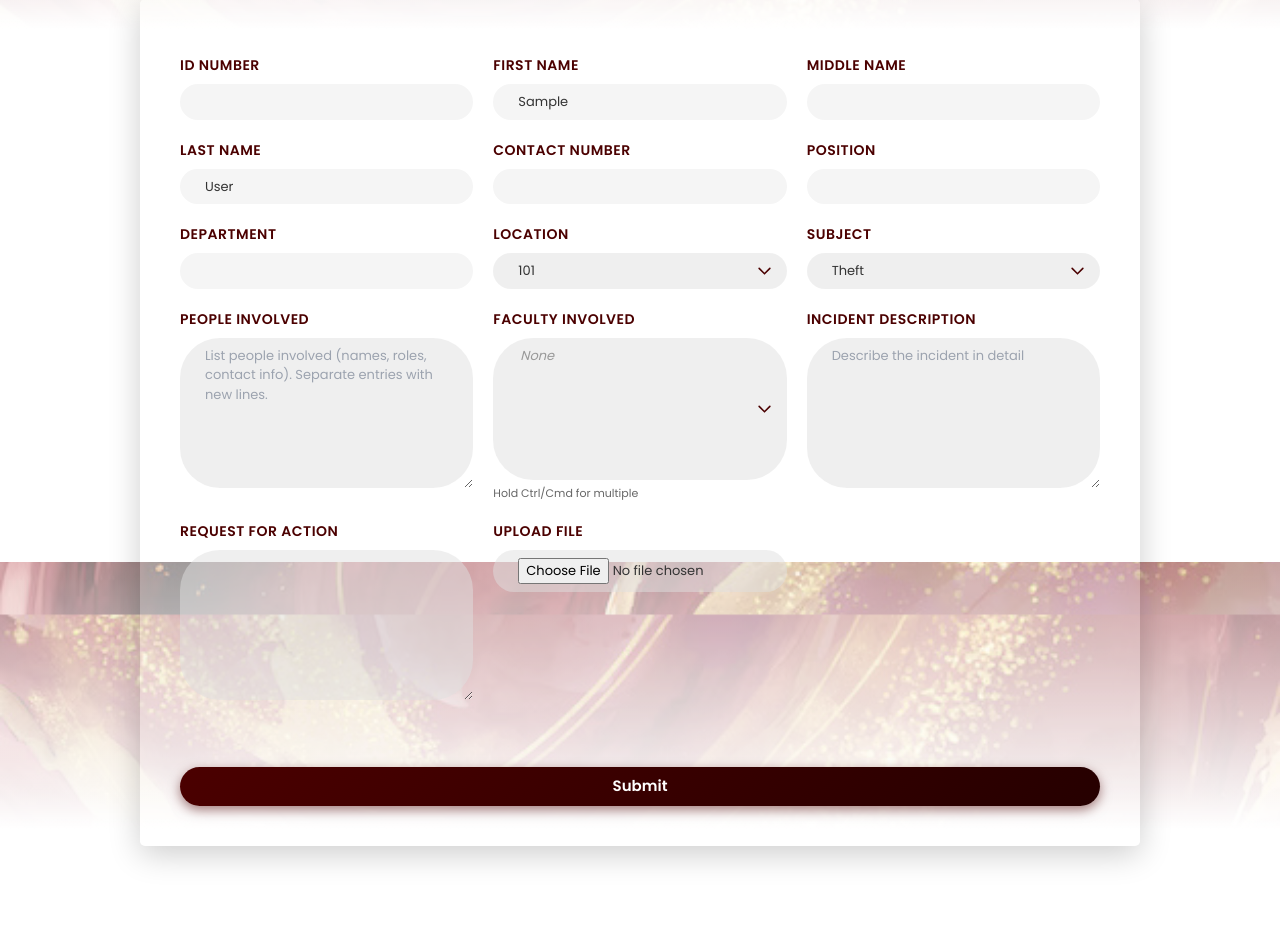
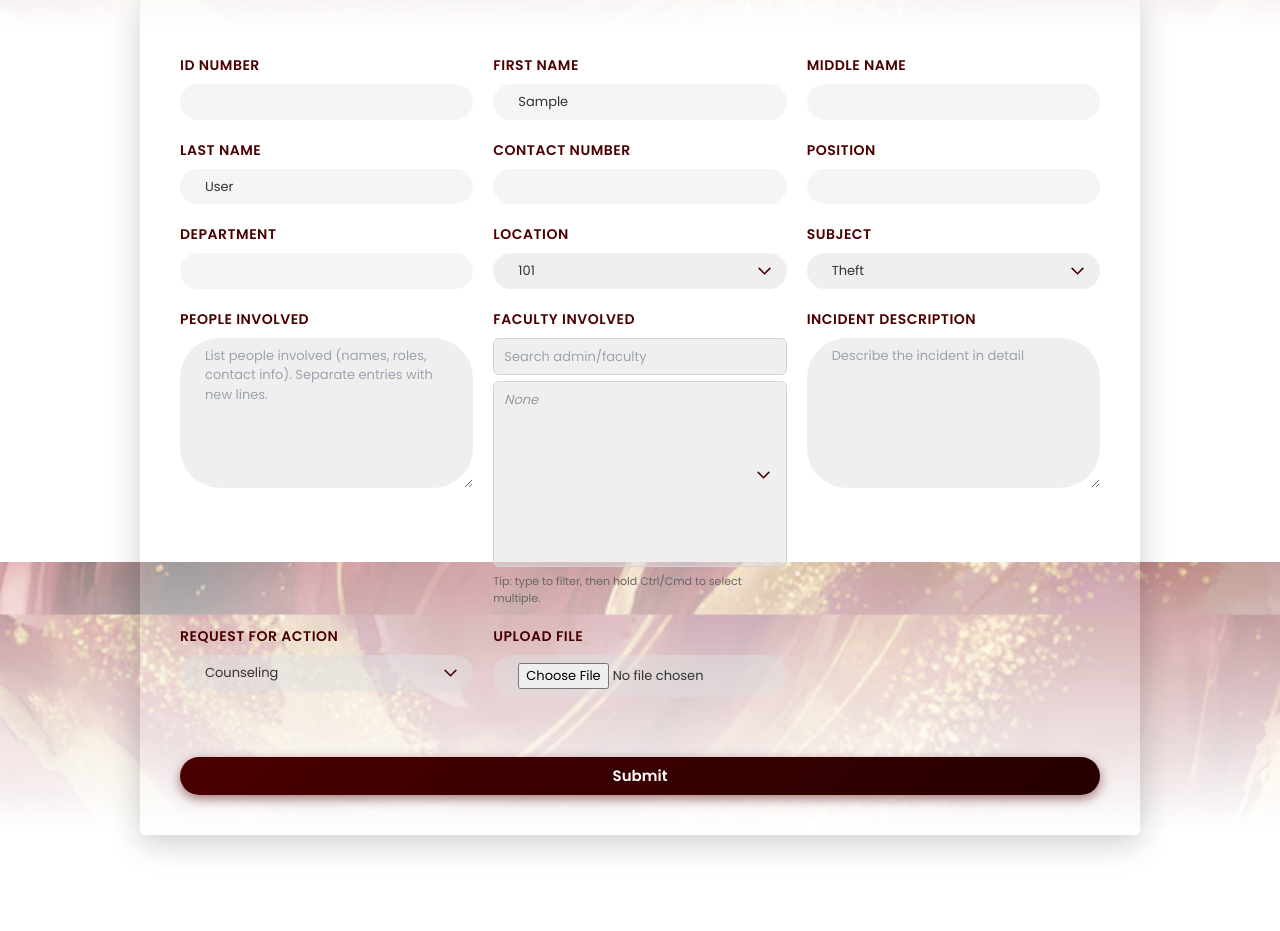
Before and after one commit to sh3ki/ISSC, a Django app: page /incidents/forms in a window 1280 px wide. Shown: the part 238-1169 px from the top of the page. Run offline with Django 5.2, Linux system fonts and the light colour scheme; the visitor is signed in with stand-in values (Sample User, id 1); data comes from the database, SQL or seed files in the repository; some libraries are stand-ins or nearby versions.

Commit message:
Update forms.html

```diff
--- a/issc/main/templates/incident/forms.html
+++ b/issc/main/templates/incident/forms.html
@@ -146,13 +146,16 @@
 
             <div class="form-field faculty-involved">
                 <label>Faculty Involved</label>
-                <select name="faculty_involved" id="faculty-involved" multiple size="6">
-                    <option value="" style="font-style:italic;color:#999;">None</option>
-                    {% for faculty in faculty_users %}
-                        <option value="{{ faculty.id }}">{{ faculty.first_name }} {{ faculty.last_name }} ({{ faculty.id_number }})</option>
-                    {% endfor %}
-                </select>
-                <small style="color:#666;font-size:11px;display:block;margin-top:4px;">Hold Ctrl/Cmd for multiple</small>
+                <div style="display:flex;flex-direction:column;gap:6px;">
+                    <input type="text" id="faculty-involved-search" placeholder="Search admin/faculty" aria-label="Search admin or faculty" style="padding:8px 10px;border:1px solid #d1d5db;border-radius:6px;">
+                    <select name="faculty_involved" id="faculty-involved" multiple size="8" style="width:100%;padding:8px;border:1px solid #d1d5db;border-radius:6px;">
+                        <option value="" style="font-style:italic;color:#999;">None</option>
+                        {% for faculty in faculty_users %}
+                            <option value="{{ faculty.id }}">{{ faculty.first_name }} {{ faculty.last_name }} ({{ faculty.id_number }})</option>
+                        {% endfor %}
+                    </select>
+                    <small style="color:#666;font-size:11px;display:block;">Tip: type to filter, then hold Ctrl/Cmd to select multiple.</small>
+                </div>
             </div>
 
             <!-- Row 5: INCIDENT DESCRIPTION, REQUEST FOR ACTION, UPLOAD FILE -->
@@ -163,7 +166,19 @@
 
             <div class="form-field request-action">
                 <label>Request for Action</label>
-                <textarea name="request_for_action" required></textarea>
+                <select name="request_for_action" id="request-action-select" required style="width:100%;">
+                    <option value="Counseling">Counseling</option>
+                    <option value="Mediation">Mediation</option>
+                    <option value="Incident Review">Incident Review</option>
+                    <option value="Safety Inspection">Safety Inspection</option>
+                    <option value="Notify Guardian">Notify Guardian</option>
+                    <option value="Referral to Health Services">Referral to Health Services</option>
+                    <option value="Referral to Guidance">Referral to Guidance</option>
+                    <option value="Security Escort/Monitoring">Security Escort/Monitoring</option>
+                    <option value="Documentation Update">Documentation Update</option>
+                    <option value="Other/s">Other/s</option>
+                </select>
+                <input type="text" name="request_for_action_other" id="request-action-other" placeholder="Please specify request for action" style="display:none;margin-top:8px;" />
             </div>
 
             <div class="form-field upload-file">
@@ -220,6 +235,10 @@
     $(document).ready(function(){
         var $select = $('#subject-select');
         var $ruleBox = $('#subject-rule');
+        var $requestSelect = $('#request-action-select');
+        var $requestOther = $('#request-action-other');
+        var $facultySearch = $('#faculty-involved-search');
+        var $facultySelect = $('#faculty-involved');
 
         // Rich handbook rules mapping (HTML content) — kept centralized for clarity.
         var rules = {
@@ -326,6 +345,38 @@
             }
         };
 
+        function toggleRequestOther() {
+            if ($requestSelect.val() === 'Other/s') {
+                $requestOther.show();
+                $requestOther.prop('required', true);
+            } else {
+                $requestOther.hide();
+                $requestOther.prop('required', false);
+                $requestOther.val('');
+            }
+        }
+
+        $requestSelect.on('change', toggleRequestOther);
+        toggleRequestOther();
+
+        // Simple client-side filter for faculty involved multi-select
+        function filterFacultyOptions() {
+            var term = ($facultySearch.val() || '').toLowerCase();
+            $facultySelect.find('option').each(function(){
+                var $opt = $(this);
+                if (!$opt.val()) {
+                    // Always keep the placeholder visible
+                    $opt.prop('hidden', false);
+                    return;
+                }
+                var text = $opt.text().toLowerCase();
+                $opt.prop('hidden', term && !text.includes(term));
+            });
+        }
+
+        $facultySearch.on('input', filterFacultyOptions);
+        filterFacultyOptions();
+
         function renderRuleCard(subjectKey){
             if(!subjectKey) return $ruleBox.hide();
             var r = rules[subjectKey];
```
